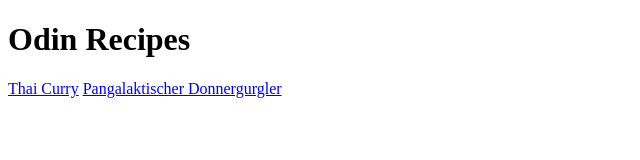
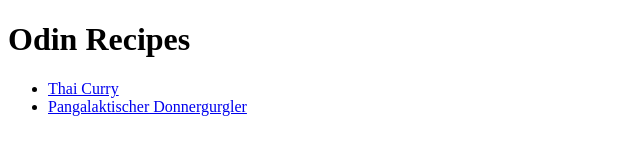
Before and after one commit to DerMichael0408/odin-recipes, a plain HTML site: page index.html in a window 1280 px wide. Shown: the whole page, without its empty margins (0-640 px from the left). Drawn offline with Linux system fonts and the light colour scheme.

Commit message:
Change layout of links to subsites
Present links in an unordered list for better user experience.

```diff
--- a/index.html
+++ b/index.html
@@ -6,8 +6,10 @@
 </head>
 <body>
     <h1>Odin Recipes</h1>
-    <a href="./recipes/thai_curry.html">Thai Curry</a>
-    <a href="./recipes/gargle.html">Pangalaktischer Donnergurgler</a>
 
+    <ul>
+        <li><a href="./recipes/thai_curry.html">Thai Curry</a></li>
+        <li><a href="./recipes/gargle.html">Pangalaktischer Donnergurgler</a></li>
+    </ul>
 </body>
 </html>
```
